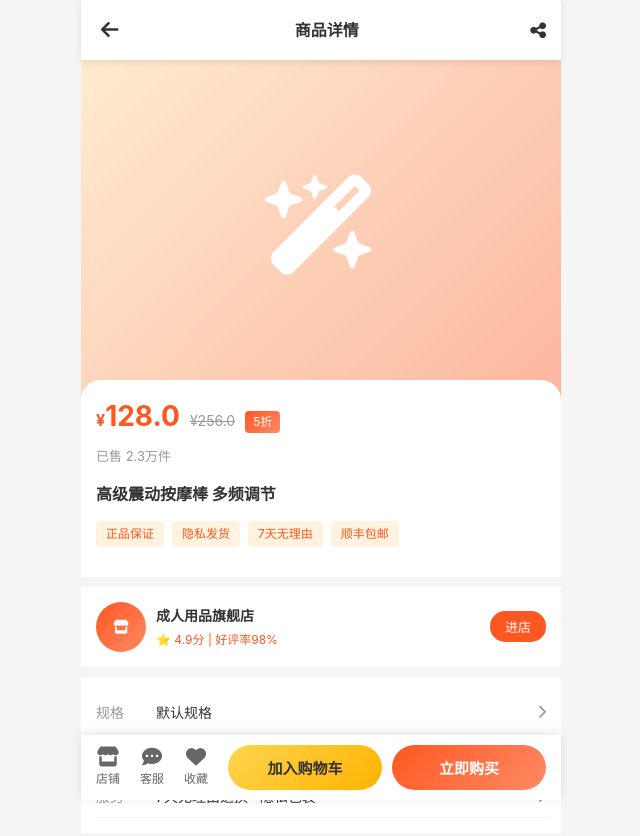
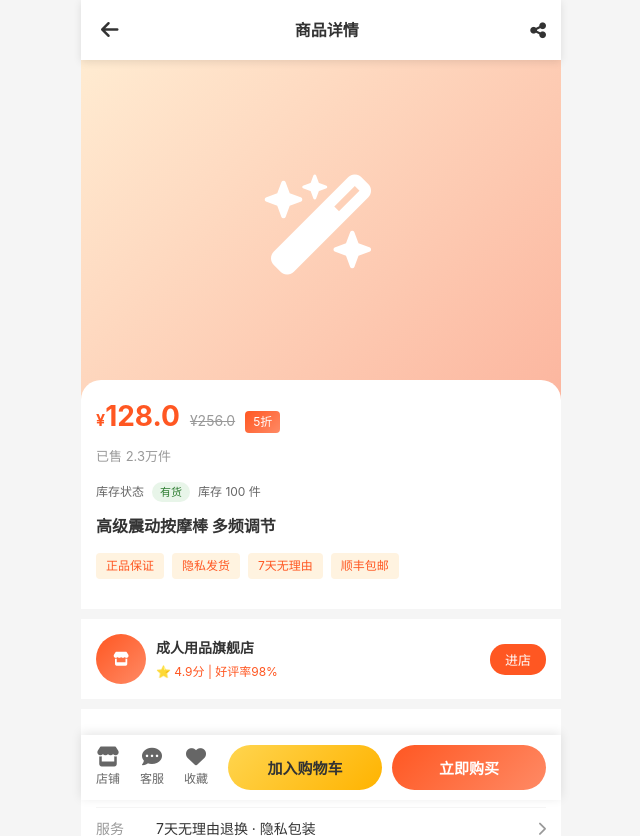
Before and after one commit to mansdeanna2-collab/crsp, a Spring Boot app: page /product/1 in a window 1280 px wide. Shown: the top 836 px of the page, without its empty margins (319-959 px from the left). Run offline with Spring Boot 4, Linux system fonts and the light colour scheme; data comes from the database, SQL or seed files in the repository; some libraries are stand-ins or nearby versions.

Commit message:
Add stock status indicators
Co-authored-by: mansdeanna2-collab <232804216+mansdeanna2-collab@users.noreply.github.com>

```diff
--- a/src/main/resources/static/css/style.css
+++ b/src/main/resources/static/css/style.css
@@ -297,6 +297,25 @@ body {
 
 .product-tag.hot {
     background: #e91e63;
+}
+
+.stock-badge {
+    position: absolute;
+    top: 8px;
+    right: 8px;
+    padding: 2px 6px;
+    border-radius: 10px;
+    font-size: 10px;
+    color: white;
+    background: #4caf50;
+}
+
+.stock-badge.low-stock {
+    background: #ff9800;
+}
+
+.stock-badge.out-of-stock {
+    background: #9e9e9e;
 }
 
 .product-info {
--- a/src/main/resources/templates/index.html
+++ b/src/main/resources/templates/index.html
@@ -118,6 +118,9 @@
                                 <i th:class="'fas ' + ${product.icon}"></i>
                             </th:block>
                             <span class="product-tag" th:classappend="${product.tag == '热卖' || product.tag == '爆款'} ? ' hot' : ''" th:text="${product.tag}">标签</span>
+                            <span class="stock-badge"
+                                  th:classappend="${!product.inStock} ? ' out-of-stock' : (${product.lowStock} ? ' low-stock' : '')"
+                                  th:text="${product.stockStatus}">有货</span>
                         </div>
                         <div class="product-info">
                             <h3 class="product-title" th:text="${product.title}">商品名称</h3>
--- a/src/main/resources/templates/product-detail.html
+++ b/src/main/resources/templates/product-detail.html
@@ -229,6 +229,29 @@
             color: #999;
             font-size: 13px;
             margin-bottom: 15px;
+        }
+        .stock-status {
+            display: flex;
+            align-items: center;
+            gap: 8px;
+            font-size: 12px;
+            color: #666;
+            margin-bottom: 12px;
+        }
+        .stock-status .stock-tag {
+            padding: 2px 8px;
+            border-radius: 10px;
+            font-size: 11px;
+            background: #e8f5e9;
+            color: #2e7d32;
+        }
+        .stock-status .stock-tag.low-stock {
+            background: #fff3e0;
+            color: #ef6c00;
+        }
+        .stock-status .stock-tag.out-of-stock {
+            background: #f5f5f5;
+            color: #9e9e9e;
         }
         .product-title-detail {
             font-size: 16px;
@@ -575,6 +598,12 @@
             background: linear-gradient(135deg, #ff5722, #ff8a65);
             color: white;
         }
+        .detail-footer .footer-buttons button:disabled,
+        .spec-modal-confirm:disabled {
+            background: #ccc;
+            color: white;
+            cursor: not-allowed;
+        }
 
         /* 规格选择弹窗 */
         .spec-modal-overlay {
@@ -853,6 +882,13 @@
                           th:text="${T(java.lang.Math).round(product.price * 10.0 / product.originalPrice)} + '折'">5折</span>
                 </div>
                 <div class="sales-info" th:text="${product.sales}">已售 0件</div>
+                <div class="stock-status">
+                    <span>库存状态</span>
+                    <span class="stock-tag"
+                          th:classappend="${!product.inStock} ? ' out-of-stock' : (${product.lowStock} ? ' low-stock' : '')"
+                          th:text="${product.stockStatus}">有货</span>
+                    <span th:if="${product.stock != null}" th:text="'库存 ' + ${product.stock} + ' 件'">库存 0 件</span>
+                </div>
                 <h1 class="product-title-detail" th:text="${product.title}">商品名称</h1>
                 <div class="tag-list">
                     <span class="tag-item">正品保证</span>
@@ -1051,8 +1087,10 @@
             </a>
         </div>
         <div class="footer-buttons">
-            <button class="add-cart-btn" onclick="openSpecModal('cart')">加入购物车</button>
-            <button class="buy-now-btn" onclick="openSpecModal('buy')">立即购买</button>
+            <button class="add-cart-btn" onclick="openSpecModal('cart')"
+                    th:disabled="${!product.inStock}">加入购物车</button>
+            <button class="buy-now-btn" onclick="openSpecModal('buy')"
+                    th:disabled="${!product.inStock}">立即购买</button>
         </div>
     </div>
 
@@ -1195,6 +1233,7 @@
         let productSpecs = [];
         const basePrice = parseFloat(document.getElementById('specModalPrice').textContent) || 0;
         const maxStock = parseInt(document.getElementById('specModalStock').textContent) || 999;
+        const isOutOfStock = maxStock <= 0;
 
         // 初始化规格数据
         (function initSpecs() {
@@ -1263,6 +1302,10 @@
         }
 
         function openSpecModal(mode) {
+            if (isOutOfStock) {
+                alert('该商品已售罄');
+                return;
+            }
             specModalMode = mode;
             var modal = document.getElementById('specModal');
             var confirmBtn = document.getElementById('specModalConfirm');
--- a/src/main/resources/templates/search.html
+++ b/src/main/resources/templates/search.html
@@ -192,6 +192,9 @@
                                 <i th:class="'fas ' + ${product.icon}"></i>
                             </th:block>
                             <span class="result-tag" th:text="${product.tag}">标签</span>
+                            <span class="stock-badge"
+                                  th:classappend="${!product.inStock} ? ' out-of-stock' : (${product.lowStock} ? ' low-stock' : '')"
+                                  th:text="${product.stockStatus}">有货</span>
                         </div>
                         <div class="result-info">
                             <h3 class="result-title" th:text="${product.title}">商品名称</h3>
```
Also changed, not shown: src/main/java/com/crsp/mall/entity/ProductEntity.java (+18 -0 lines), 1 other file.
